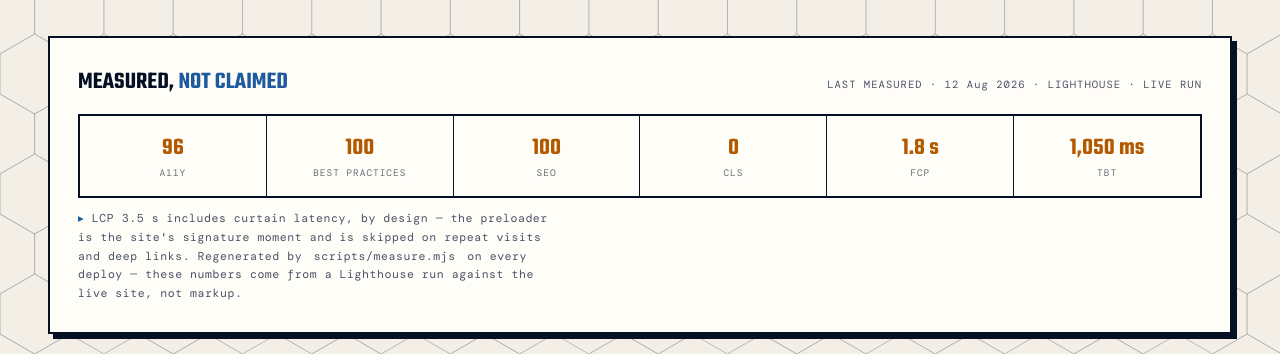
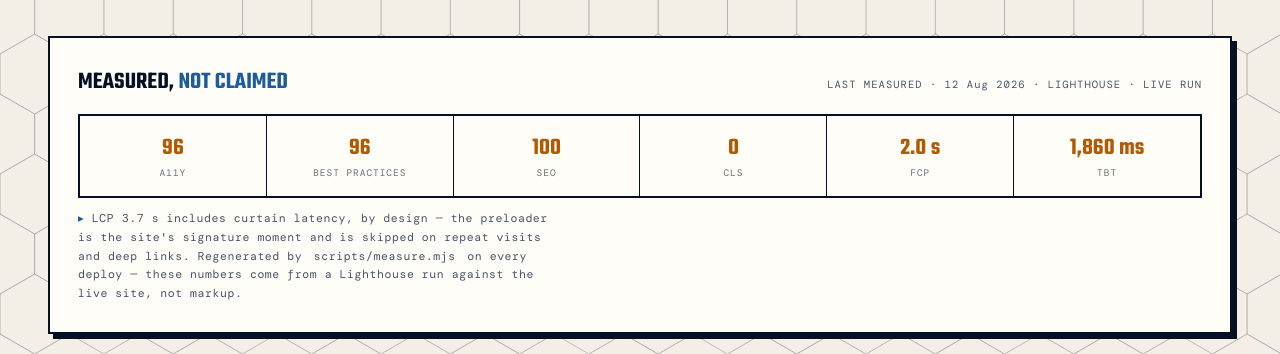
Before and after one commit to iAMv1/itz-pratham-v2, a Next.js app: page /process in a window 1280 px wide. Shown: the part 1620-1974 px from the top of the page. Built offline with nearby package versions, Linux system fonts and the light colour scheme; a web font is replaced by a local one.

Commit message:
chore(perf): refresh measured Lighthouse numbers

```diff
--- a/src/data/performance.ts
+++ b/src/data/performance.ts
@@ -1,19 +1,19 @@
 // Auto-generated by scripts/measure.mjs — do not edit by hand.
 // Updated on every deploy: npm run measure → live Lighthouse run against https://itzpratham.in/?noloader=1&theme=light
 export const performanceData = {
-  "measuredAt": "2026-08-12T00:49:48.744Z",
+  "measuredAt": "2026-08-12T02:06:02.688Z",
   "measuredAtLabel": "12 Aug 2026",
   "url": "https://itzpratham.in/?noloader=1&theme=light",
   "scores": {
-    "perf": 65,
+    "perf": 55,
     "a11y": 96,
-    "bp": 100,
+    "bp": 96,
     "seo": 100
   },
   "metrics": {
-    "lcp": "3.5 s",
-    "fcp": "1.8 s",
-    "tbt": "1,050 ms",
+    "lcp": "3.7 s",
+    "fcp": "2.0 s",
+    "tbt": "1,860 ms",
     "cls": "0"
   }
 };
```
